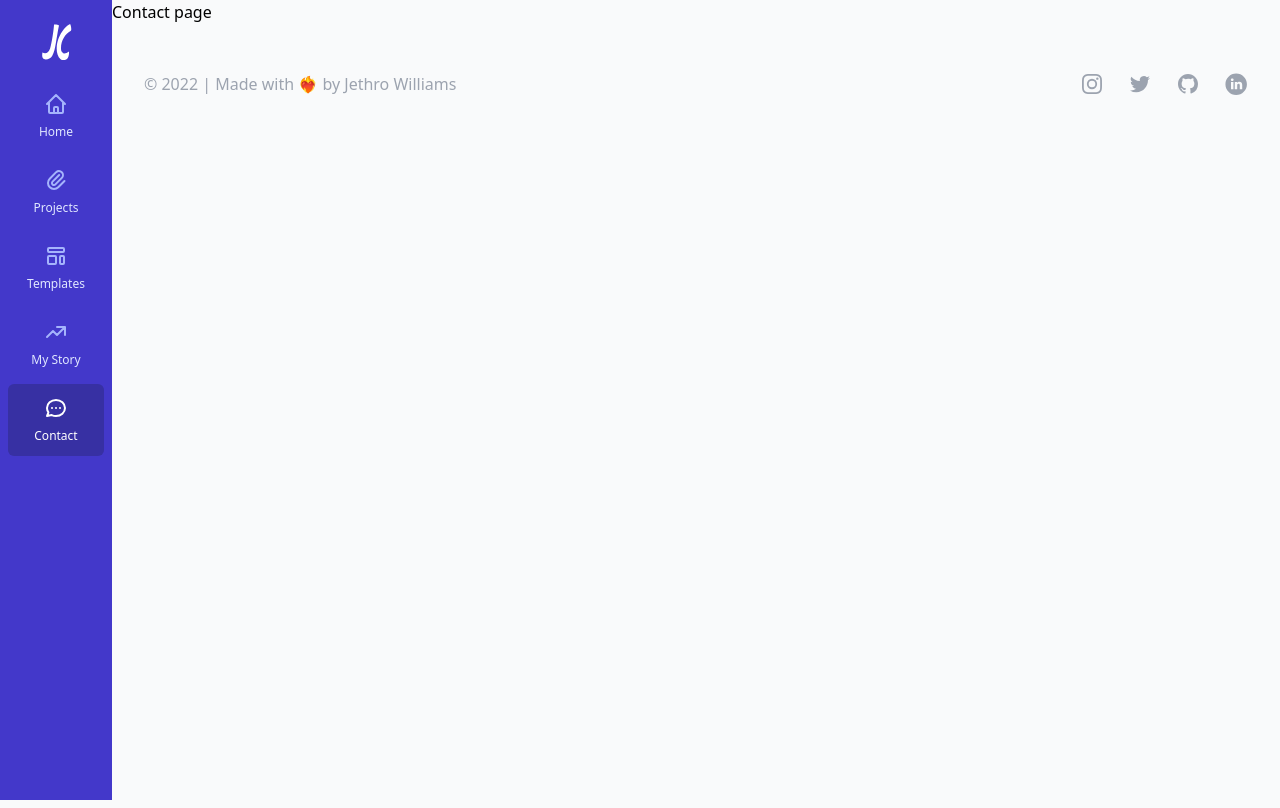
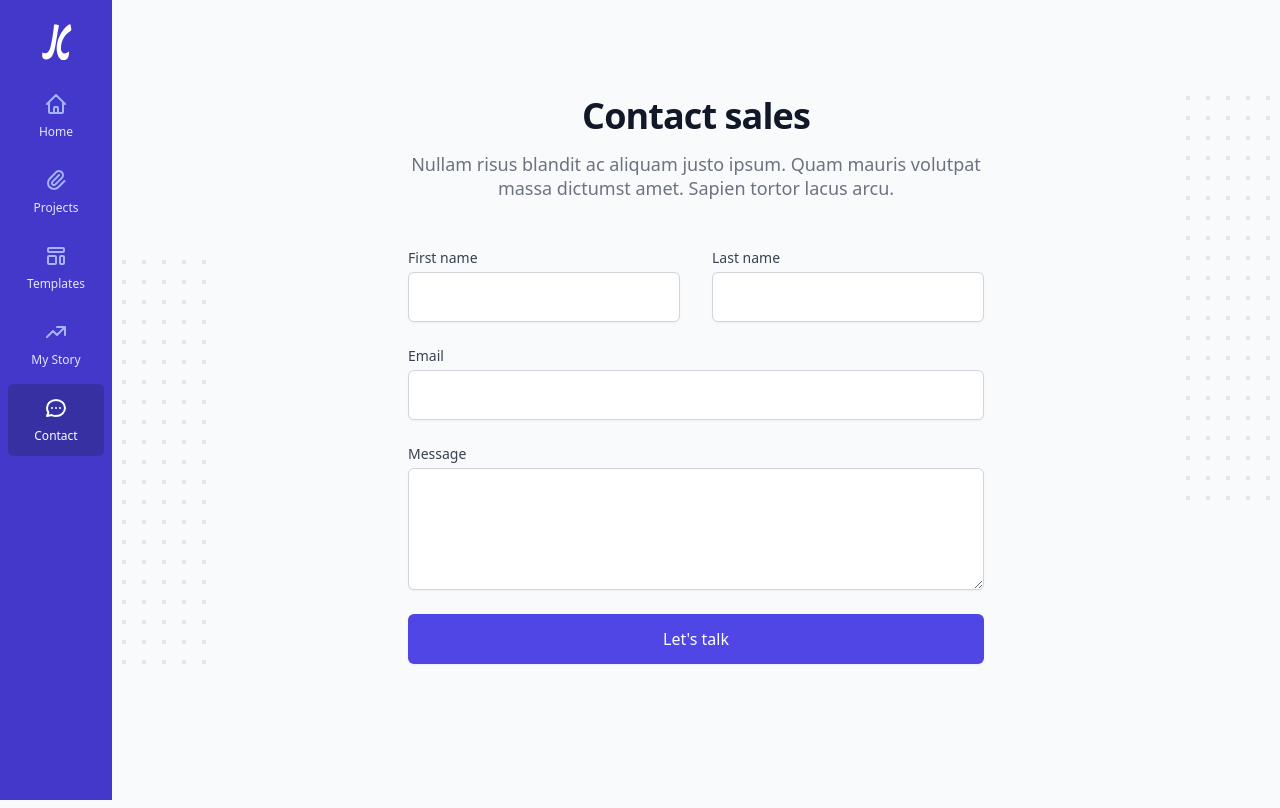
Before and after one commit to jro31/jethro-codes, a Next.js app: page /contact in a window 1280 px wide. Built offline with nearby package versions, Linux system fonts and the light colour scheme; a web font is replaced by a local one.

Commit message:
Add template code

```diff
--- a/pages/contact/index.js
+++ b/pages/contact/index.js
@@ -1,5 +1,149 @@
 const Contact = () => {
-  return <div>Contact page</div>;
+  return (
+    <div className='bg-gray-50 py-16 px-4 overflow-hidden sm:px-6 lg:px-8 lg:py-24'>
+      <div className='relative max-w-xl mx-auto'>
+        <svg
+          className='absolute left-full transform translate-x-1/2'
+          width={404}
+          height={404}
+          fill='none'
+          viewBox='0 0 404 404'
+          aria-hidden='true'
+        >
+          <defs>
+            <pattern
+              id='85737c0e-0916-41d7-917f-596dc7edfa27'
+              x={0}
+              y={0}
+              width={20}
+              height={20}
+              patternUnits='userSpaceOnUse'
+            >
+              <rect
+                x={0}
+                y={0}
+                width={4}
+                height={4}
+                className='text-gray-200'
+                fill='currentColor'
+              />
+            </pattern>
+          </defs>
+          <rect width={404} height={404} fill='url(#85737c0e-0916-41d7-917f-596dc7edfa27)' />
+        </svg>
+        <svg
+          className='absolute right-full bottom-0 transform -translate-x-1/2'
+          width={404}
+          height={404}
+          fill='none'
+          viewBox='0 0 404 404'
+          aria-hidden='true'
+        >
+          <defs>
+            <pattern
+              id='85737c0e-0916-41d7-917f-596dc7edfa27'
+              x={0}
+              y={0}
+              width={20}
+              height={20}
+              patternUnits='userSpaceOnUse'
+            >
+              <rect
+                x={0}
+                y={0}
+                width={4}
+                height={4}
+                className='text-gray-200'
+                fill='currentColor'
+              />
+            </pattern>
+          </defs>
+          <rect width={404} height={404} fill='url(#85737c0e-0916-41d7-917f-596dc7edfa27)' />
+        </svg>
+        <div className='text-center'>
+          <h2 className='text-3xl font-extrabold tracking-tight text-gray-900 sm:text-4xl'>
+            Contact sales
+          </h2>
+          <p className='mt-4 text-lg leading-6 text-gray-500'>
+            Nullam risus blandit ac aliquam justo ipsum. Quam mauris volutpat massa dictumst amet.
+            Sapien tortor lacus arcu.
+          </p>
+        </div>
+        <div className='mt-12'>
+          <form
+            action='#'
+            method='POST'
+            className='grid grid-cols-1 gap-y-6 sm:grid-cols-2 sm:gap-x-8'
+          >
+            <div>
+              <label htmlFor='first-name' className='block text-sm font-medium text-gray-700'>
+                First name
+              </label>
+              <div className='mt-1'>
+                <input
+                  type='text'
+                  name='first-name'
+                  id='first-name'
+                  autoComplete='given-name'
+                  className='py-3 px-4 block w-full shadow-sm focus:ring-indigo-500 focus:border-indigo-500 border-gray-300 rounded-md'
+                />
+              </div>
+            </div>
+            <div>
+              <label htmlFor='last-name' className='block text-sm font-medium text-gray-700'>
+                Last name
+              </label>
+              <div className='mt-1'>
+                <input
+                  type='text'
+                  name='last-name'
+                  id='last-name'
+                  autoComplete='family-name'
+                  className='py-3 px-4 block w-full shadow-sm focus:ring-indigo-500 focus:border-indigo-500 border-gray-300 rounded-md'
+                />
+              </div>
+            </div>
+            <div className='sm:col-span-2'>
+              <label htmlFor='email' className='block text-sm font-medium text-gray-700'>
+                Email
+              </label>
+              <div className='mt-1'>
+                <input
+                  id='email'
+                  name='email'
+                  type='email'
+                  autoComplete='email'
+                  className='py-3 px-4 block w-full shadow-sm focus:ring-indigo-500 focus:border-indigo-500 border-gray-300 rounded-md'
+                />
+              </div>
+            </div>
+            <div className='sm:col-span-2'>
+              <label htmlFor='message' className='block text-sm font-medium text-gray-700'>
+                Message
+              </label>
+              <div className='mt-1'>
+                <textarea
+                  id='message'
+                  name='message'
+                  rows={4}
+                  className='py-3 px-4 block w-full shadow-sm focus:ring-indigo-500 focus:border-indigo-500 border border-gray-300 rounded-md'
+                  defaultValue={''}
+                />
+              </div>
+            </div>
+            <div className='sm:col-span-2'>
+              <button
+                type='submit'
+                className='w-full inline-flex items-center justify-center px-6 py-3 border border-transparent rounded-md shadow-sm text-base font-medium text-white bg-indigo-600 hover:bg-indigo-700 focus:outline-none focus:ring-2 focus:ring-offset-2 focus:ring-indigo-500'
+              >
+                Let's talk
+              </button>
+            </div>
+          </form>
+        </div>
+      </div>
+    </div>
+  );
 };
 
 export default Contact;
```
